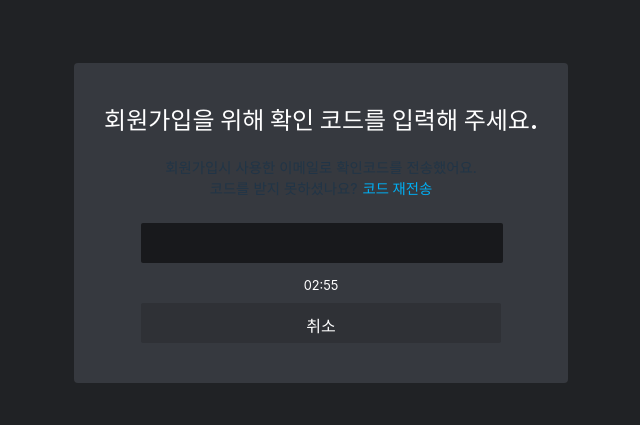
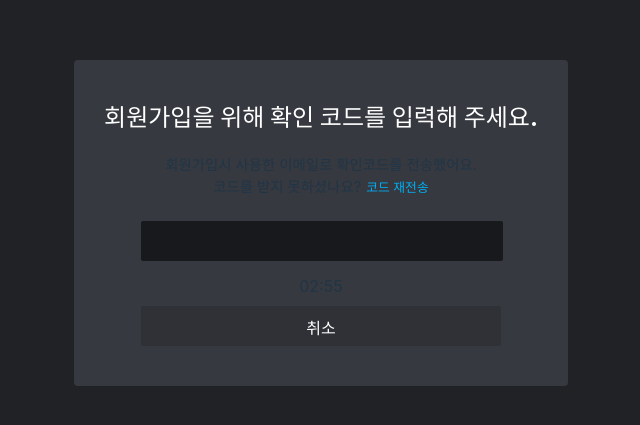
Before and after one commit to CHZZK-Study/team-1-front, a React (Vite) app in the folder 1-team-front/: page /auth/email-auth in a window 1280 px wide. Shown: the part 177-602 px from the top of the page, without its empty margins (319-959 px from the left). Built offline with nearby package versions, Linux system fonts and the light colour scheme.

Commit message:
refactor: span 중복 스타일 제거를 위한 SpanButton 컴포넌트 적용

```diff
--- a/1-team-front/src/components/Auth/SignUp/AuthStyles.jsx
+++ b/1-team-front/src/components/Auth/SignUp/AuthStyles.jsx
@@ -36,14 +36,6 @@ const FormWrapper = styled.form`
   flex-direction: column;
   align-items: center;
   gap: 13px;
-  & span {
-    font-size: 0.8rem;
-    color: #00aff4;
-    cursor: pointer;
-  }
-  & span:hover {
-    text-decoration-line: underline;
-  }
 `;
 
 const InputBox = styled.div`
@@ -82,4 +74,13 @@ const Button = styled.button`
   ${(props) => buttonType[props.buttonType]}
 `;
 
-export { CardContainer, FormWrapper, InputBox, Button };
+const SpanButton = styled.span`
+  font-size: 0.8rem;
+  color: #00aff4;
+  cursor: pointer;
+  &:hover {
+    text-decoration-line: underline;
+  }
+`;
+
+export { CardContainer, FormWrapper, InputBox, Button, SpanButton };
--- a/1-team-front/src/components/Auth/SignUp/EmailAuth.jsx
+++ b/1-team-front/src/components/Auth/SignUp/EmailAuth.jsx
@@ -7,47 +7,26 @@ import useAuthStore from '../../../stores/Auth/auth';
 import { useNavigate } from 'react-router-dom';
 
 import formatTime from '../../../utils/formatTime';
-import { CardContainer, FormWrapper, InputBox, Button } from './AuthStyles';
+import {
+  CardContainer,
+  FormWrapper,
+  InputBox,
+  Button,
+  SpanButton,
+} from './AuthStyles';
 
 const NoticeBox = styled.div`
   display: flex;
   flex-direction: column;
   align-items: center;
   & span {
-    color: #00aff4;
-    font-weight: 600;
-    cursor: pointer;
     margin-left: 5px;
-  }
-  & span:hover {
-    text-decoration: underline;
   }
 `;
 
 const TimerBox = styled.div`
   display: flex;
   margin: -5px 0;
-  ${(props) =>
-    props.isTimeOver
-      ? css`
-          & span {
-            color: #00aff4;
-            font-weight: 600;
-            cursor: pointer;
-          }
-          & span:hover {
-            text-decoration: underline;
-          }
-        `
-      : css`
-          & span {
-            color: #fff;
-            cursor: text;
-          }
-          & span:hover {
-            text-decoration: none;
-          }
-        `}
 `;
 
 const EmailAuth = () => {
@@ -120,7 +99,7 @@ const EmailAuth = () => {
         <p>회원가입시 사용한 이메일로 확인코드를 전송했어요.</p>
         <p>
           코드를 받지 못하셨나요?
-          <span onClick={clickHandler}>코드 재전송</span>
+          <SpanButton onClick={clickHandler}>코드 재전송</SpanButton>
         </p>
       </NoticeBox>
       <FormWrapper>
@@ -128,14 +107,12 @@ const EmailAuth = () => {
           <input type="text" onChange={changeHandler}></input>
           {isWrongCode && <p>인증코드가 잘못 됐어요.</p>}
         </InputBox>
-        <TimerBox isTimeOver={isTimeOver}>
-          <span>
-            {isTimeOver ? (
-              <span onClick={clickHandler}>다시 전송하기</span>
-            ) : (
-              <span>{formatTime(counter)}</span>
-            )}
-          </span>
+        <TimerBox>
+          {isTimeOver ? (
+            <SpanButton onClick={clickHandler}>다시 전송하기</SpanButton>
+          ) : (
+            <span>{formatTime(counter)}</span>
+          )}
         </TimerBox>
         <Button
           onClick={isTyped ? null : clickButtonHandler}
```
